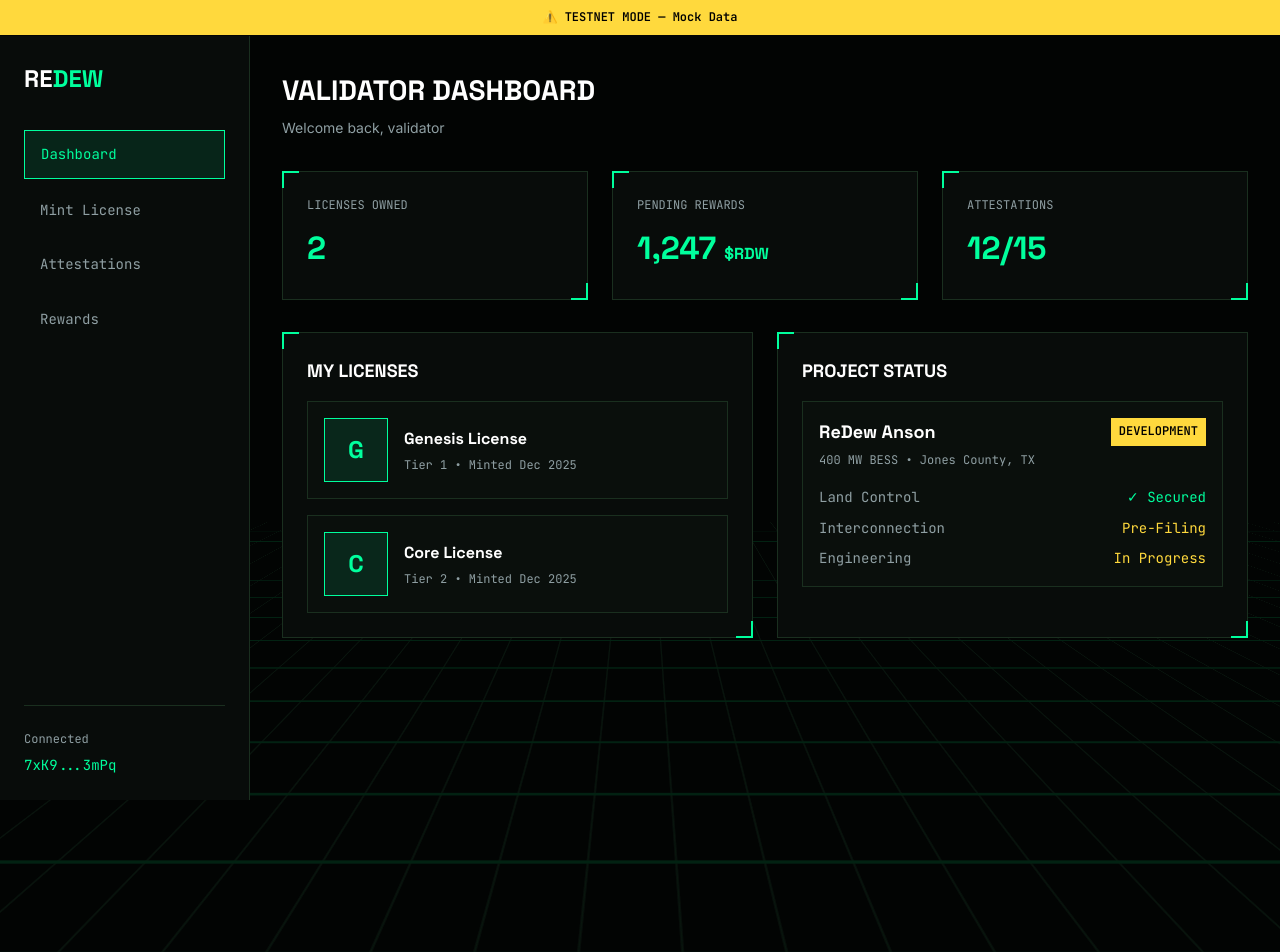
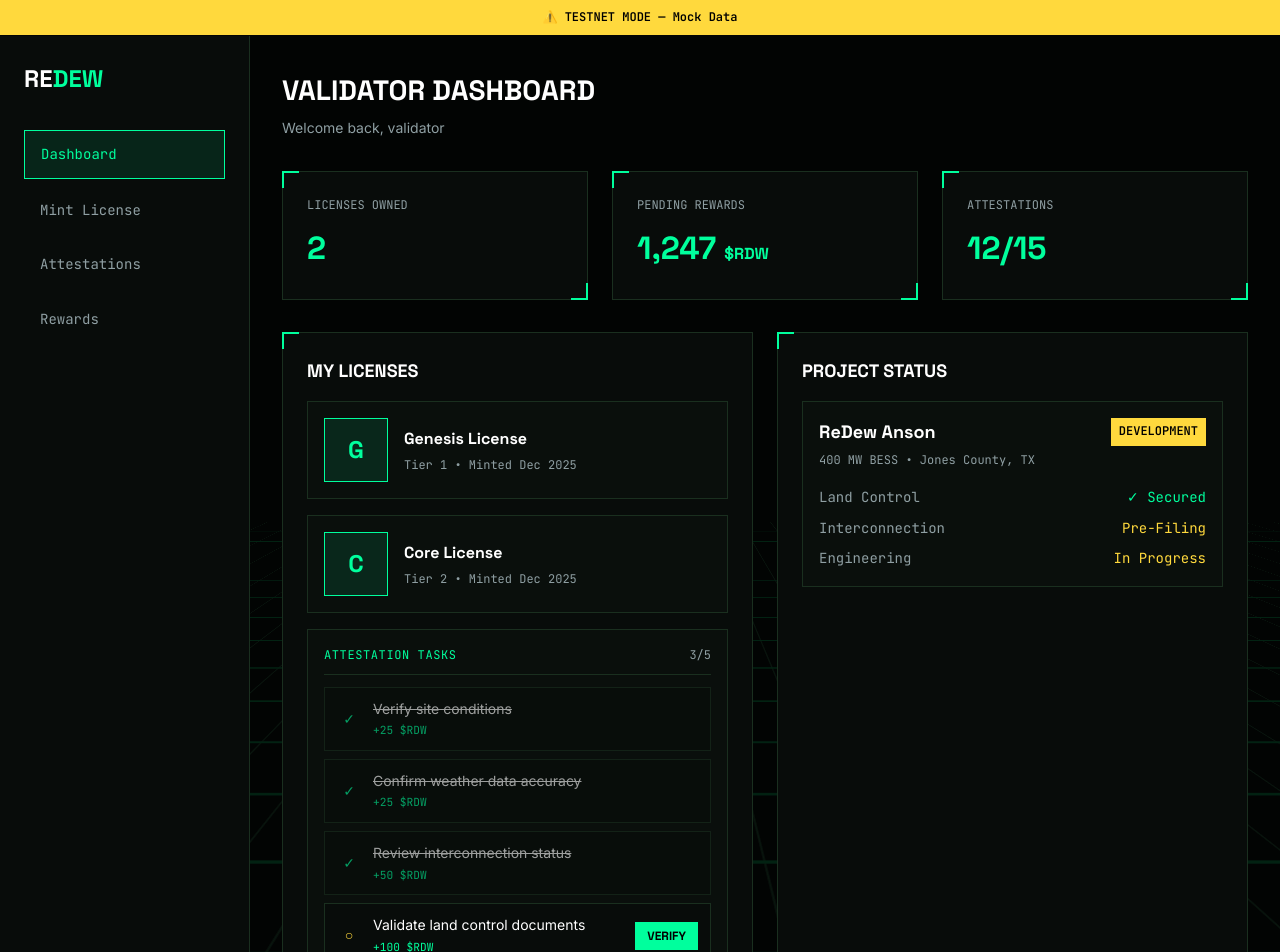
Before and after one commit to redewable/redewables, a Next.js app: page /dashboard in a window 1280 px wide. Shown: the top 952 px of the page. Before the commit the page ends 800 px from the top, so only its background shows below. Built offline with nearby package versions, Linux system fonts and the light colour scheme; no server answers.

Commit message:
Add attestation tasks panel

```diff
--- /dev/null
+++ b/app/components/Attestations.tsx
@@ -0,0 +1,40 @@
+'use client';
+
+export default function Attestations() {
+  const tasks = [
+    { id: 1, name: 'Verify site conditions', status: 'complete', reward: 25 },
+    { id: 2, name: 'Confirm weather data accuracy', status: 'complete', reward: 25 },
+    { id: 3, name: 'Review interconnection status', status: 'complete', reward: 50 },
+    { id: 4, name: 'Validate land control documents', status: 'pending', reward: 100 },
+    { id: 5, name: 'Confirm engineering milestone', status: 'locked', reward: 150 },
+  ];
+
+  const completedCount = tasks.filter(t => t.status === 'complete').length;
+
+  return (
+    <div className="attestation-widget">
+      <div className="attestation-header">
+        <span className="attestation-title">ATTESTATION TASKS</span>
+        <span className="attestation-progress">{completedCount}/{tasks.length}</span>
+      </div>
+      <div className="attestation-list">
+        {tasks.map(task => (
+          <div key={task.id} className={`attestation-item ${task.status}`}>
+            <div className="attestation-check">
+              {task.status === 'complete' && '✓'}
+              {task.status === 'pending' && '○'}
+              {task.status === 'locked' && '🔒'}
+            </div>
+            <div className="attestation-info">
+              <span className="attestation-name">{task.name}</span>
+              <span className="attestation-reward">+{task.reward} $RDW</span>
+            </div>
+            {task.status === 'pending' && (
+              <button className="attestation-btn">Verify</button>
+            )}
+          </div>
+        ))}
+      </div>
+    </div>
+  );
+}
--- a/app/dashboard/page.tsx
+++ b/app/dashboard/page.tsx
@@ -1,4 +1,5 @@
 import Weather from '../components/Weather';
+import Attestations from '../components/Attestations';
 
 export default function Dashboard() {
   return (
@@ -61,6 +62,7 @@
                 </div>
               </div>
             </div>
+            <Attestations />
           </div>
 
           <div className="panel">
--- a/app/globals.css
+++ b/app/globals.css
@@ -446,3 +446,117 @@
   color: #8f9fa3;
   padding: 16px;
 }
+.attestation-widget {
+  background: #0a0f0c;
+  border: 1px solid #1a2f1f;
+  padding: 16px;
+  margin-top: 16px;
+}
+
+.attestation-header {
+  display: flex;
+  justify-content: space-between;
+  align-items: center;
+  margin-bottom: 12px;
+  padding-bottom: 8px;
+  border-bottom: 1px solid #1a2f1f;
+}
+
+.attestation-title {
+  font-family: 'JetBrains Mono', monospace;
+  font-size: 0.75rem;
+  color: #00FF9D;
+  text-transform: uppercase;
+  letter-spacing: 0.05em;
+}
+
+.attestation-progress {
+  font-family: 'JetBrains Mono', monospace;
+  font-size: 0.75rem;
+  color: #8f9fa3;
+}
+
+.attestation-list {
+  display: flex;
+  flex-direction: column;
+  gap: 8px;
+}
+
+.attestation-item {
+  display: flex;
+  align-items: center;
+  gap: 12px;
+  padding: 10px 12px;
+  background: #080c0a;
+  border: 1px solid #1a2f1f;
+}
+
+.attestation-item.complete {
+  opacity: 0.6;
+}
+
+.attestation-item.locked {
+  opacity: 0.4;
+}
+
+.attestation-check {
+  width: 24px;
+  height: 24px;
+  display: flex;
+  align-items: center;
+  justify-content: center;
+  font-size: 0.875rem;
+}
+
+.attestation-item.complete .attestation-check {
+  color: #00FF9D;
+}
+
+.attestation-item.pending .attestation-check {
+  color: #ffd93d;
+}
+
+.attestation-item.locked .attestation-check {
+  font-size: 0.75rem;
+}
+
+.attestation-info {
+  flex: 1;
+  display: flex;
+  flex-direction: column;
+  gap: 2px;
+}
+
+.attestation-name {
+  font-family: 'Inter', sans-serif;
+  font-size: 0.875rem;
+  color: #ffffff;
+}
+
+.attestation-item.complete .attestation-name {
+  text-decoration: line-through;
+}
+
+.attestation-reward {
+  font-family: 'JetBrains Mono', monospace;
+  font-size: 0.7rem;
+  color: #00FF9D;
+}
+
+.attestation-btn {
+  padding: 6px 12px;
+  background: #00FF9D;
+  color: #000;
+  font-family: 'Space Grotesk', sans-serif;
+  font-weight: 700;
+  font-size: 0.75rem;
+  text-transform: uppercase;
+  border: none;
+  cursor: pointer;
+  transition: all 0.2s;
+}
+
+.attestation-btn:hover {
+  filter: brightness(1.1);
+  box-shadow: 0 0 15px rgba(0, 255, 157, 0.3);
+}
```
